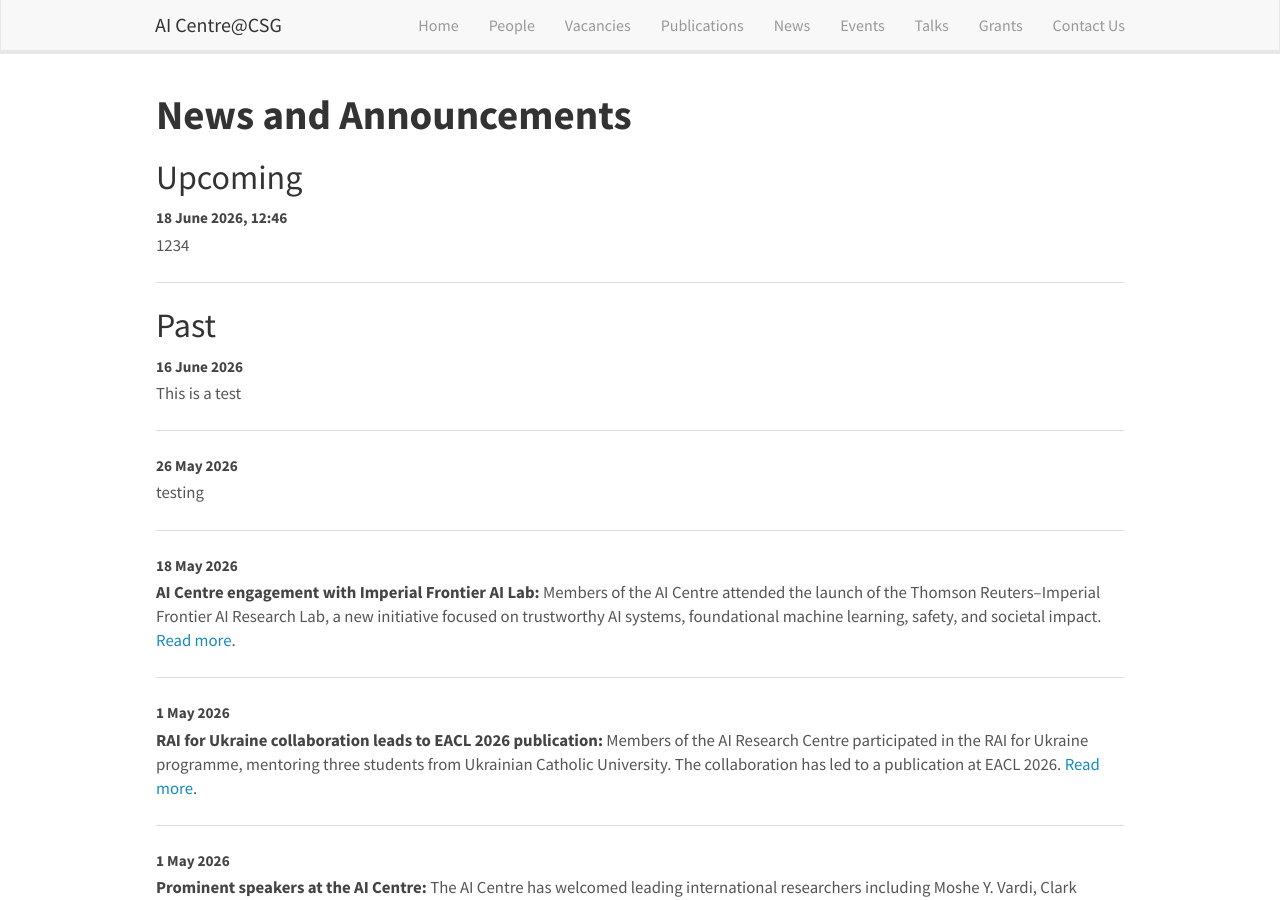
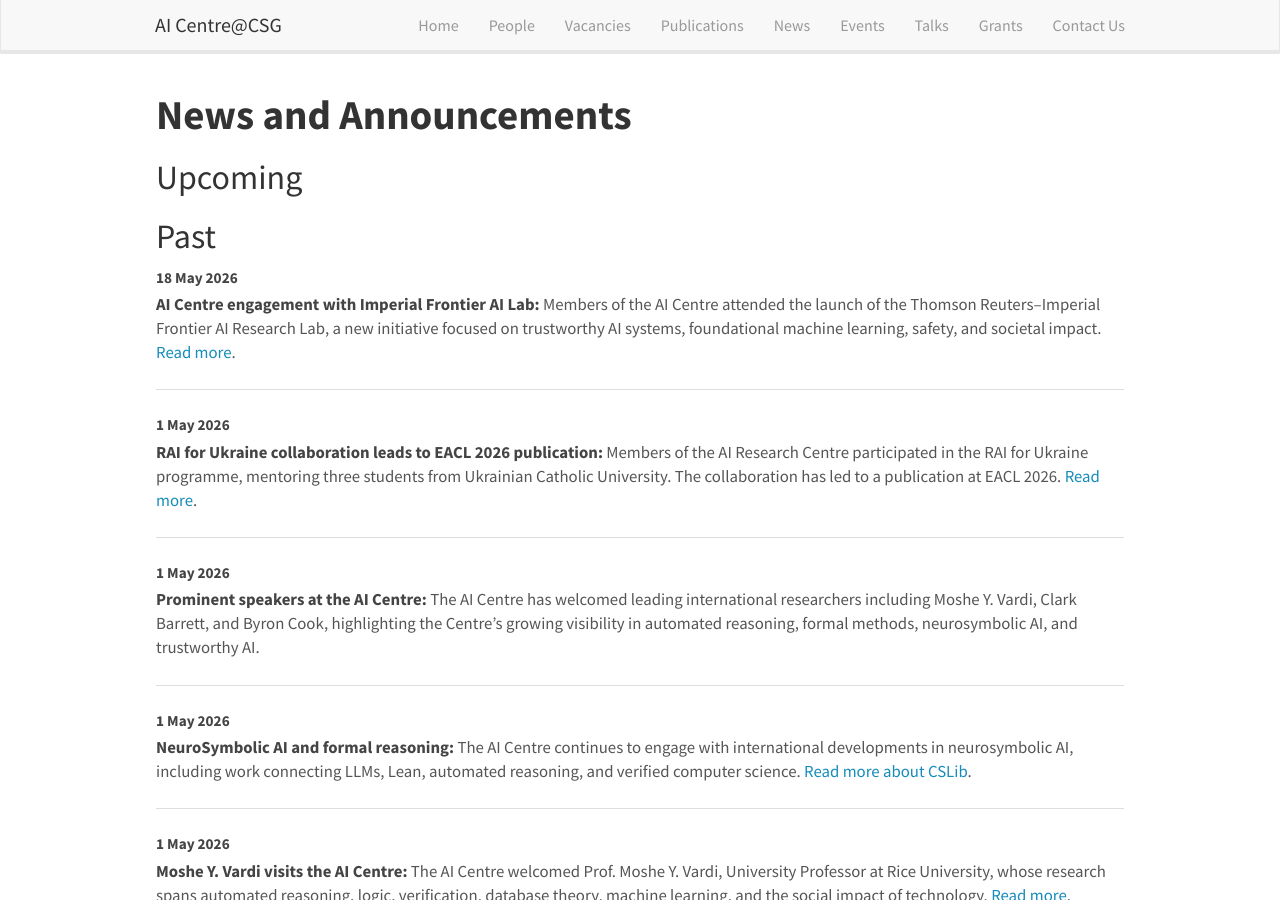
Before and after one commit to aicentre-csg/aicentre-csg.github.io, a Jekyll site: the page built from _pages/allnews.html, in a window 1280 px wide and 900 px high. Built offline with Jekyll 4.4.1, drawn with Linux system fonts in a browser that asks for light colours; nearby versions of some CDN libraries.

Commit message:
Delete old news entries from news.yml
Removed outdated news entries from the news data.

```diff
--- a/_data/news.yml
+++ b/_data/news.yml
@@ -88,9 +88,3 @@
   headline: >-
     **Visitors in the AI Centre:** Welcome to Emanuele Cavalleri, Università degli Studi di Milano, who will be visiting us until February. We look
     forward to exciting collaborations!
-- date: 26 May, 2026
-  headline: testing
-- date: '2026-06-16'
-  headline: This is a test
-- date: '2026-06-18T12:46:00+01:00'
-  headline: '1234'
```
